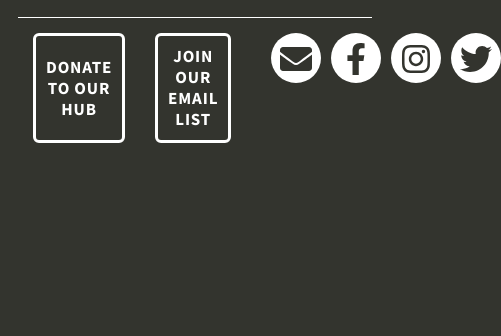
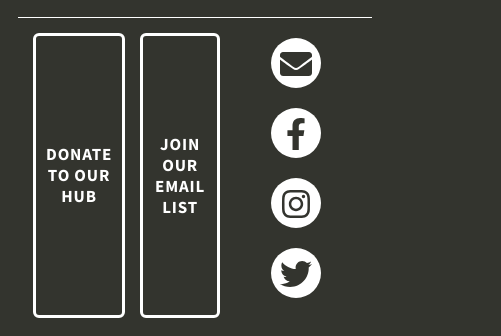
Before and after one commit to sunrise-seattle/website, a Gatsby site: page / in a window 390 px wide. Shown: the part 1958-2294 px from the top of the page, 501 px wide, since content can reach past the window. Before the commit the page ends 2134 px from the top, so only its background shows below. Built offline with nearby package versions, Linux system fonts and the light colour scheme; Gatsby itself is replaced by a stand-in of ours.

Commit message:
Fix footer mobile view (#16)

```diff
--- a/src/styles/styles.css
+++ b/src/styles/styles.css
@@ -140,15 +140,17 @@
 }
 
 .footer-buttons .linked-button {
-  margin: 15px;
+  margin-top: 15px;
+  margin-left: 15px;
 }
 
 .footer-social {
   display: flex;
   align-content: flex-end;
   flex-direction: row;
-  justify-content: space-between;
-  margin: 15px;
+  justify-content: space-evenly;
+  margin: 10px;
+  flex-wrap: wrap;
 }
 
 .footer-social-button {
@@ -162,7 +164,7 @@
   text-decoration: none;
   color: var(--sunrise-dark);
   text-align: center;
-  margin-left: 10px;
+  margin: 10px;
   padding: 10px;
   font-size: 2em;
 }
--- a/src/util.js
+++ b/src/util.js
@@ -7,5 +7,5 @@
 }
 
 export function isNarrowWidth() {
-  return getScreenWidth() < 600
+  return getScreenWidth() < 800
 }
```
